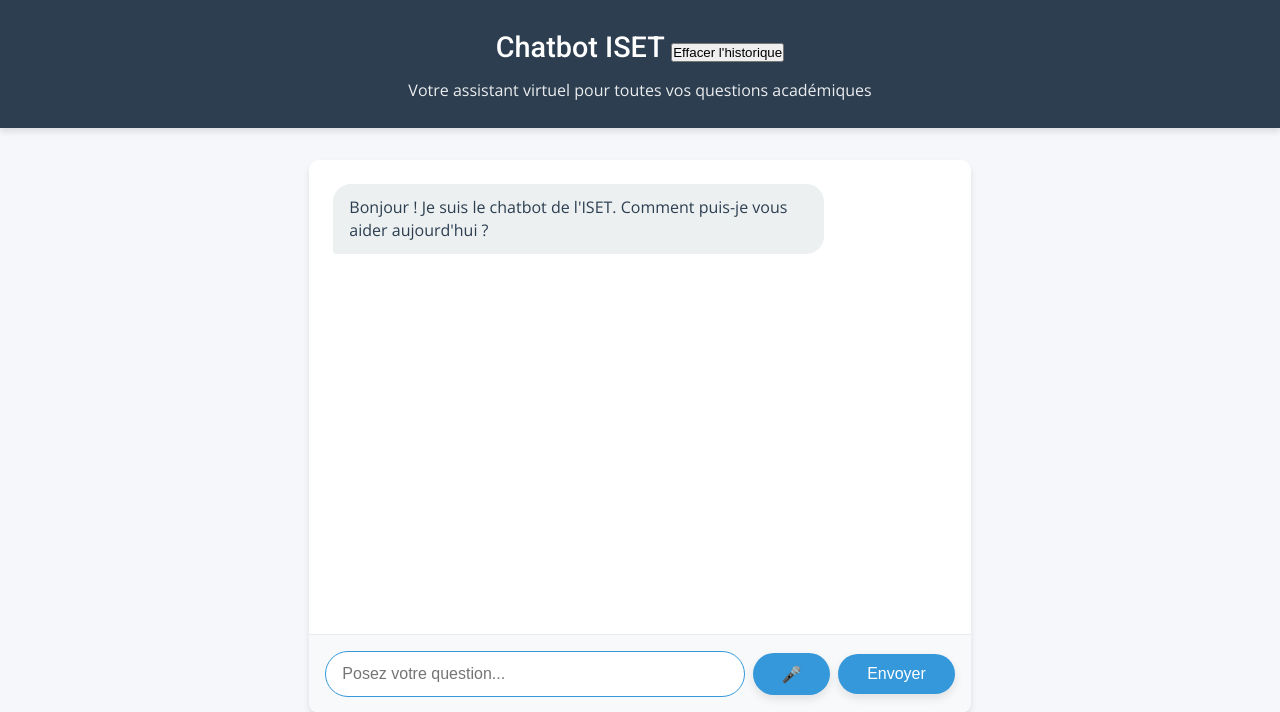
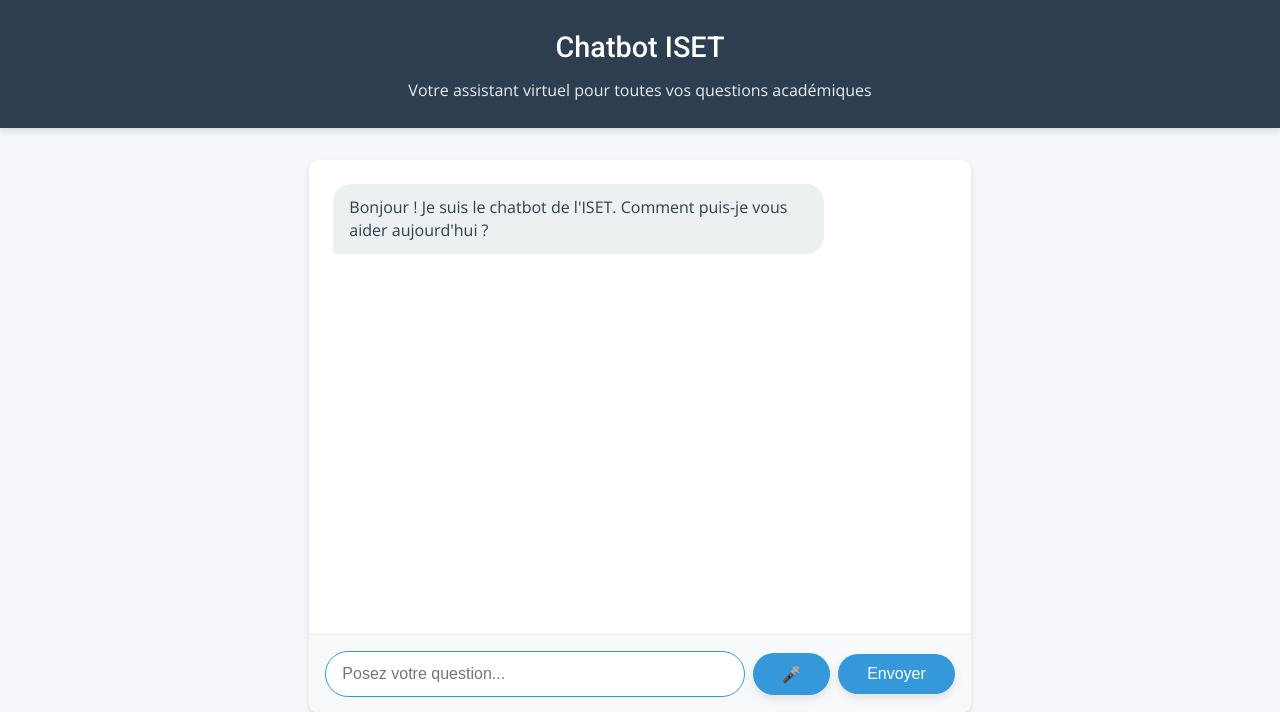
Before and after one commit to AbirGhrissi/Chatbot_Python, a Flask app: page / in a window 1280 px wide. Shown: the top 712 px of the page. Run offline with Flask 3, Linux system fonts and the light colour scheme; parts of the project's set-up code (start-up, migrations or seed data) failed here and were passed over.

Commit message:
Remove clear history button from header in index.html

```diff
--- a/templates/index.html
+++ b/templates/index.html
@@ -263,9 +263,7 @@
 </head>
 <body>
   <div class="header">
-    <h1>Chatbot ISET
-      <button id="clear-history" class="clear-button">Effacer l'historique</button>
-    </h1>
+    <h1>Chatbot ISET</h1>
     <p>Votre assistant virtuel pour toutes vos questions académiques</p>
   </div>
 
```
